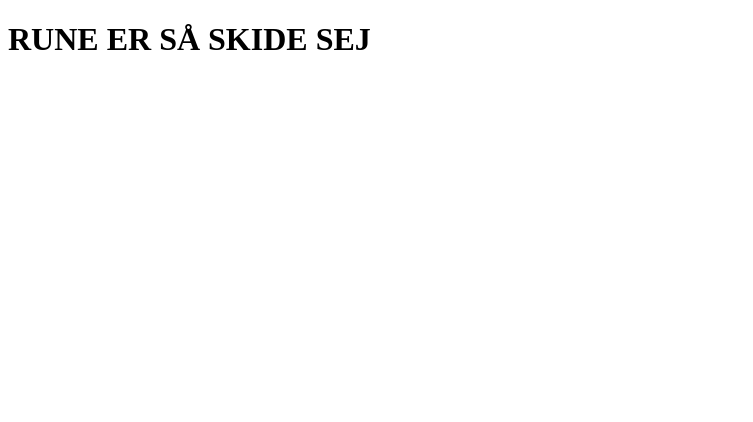
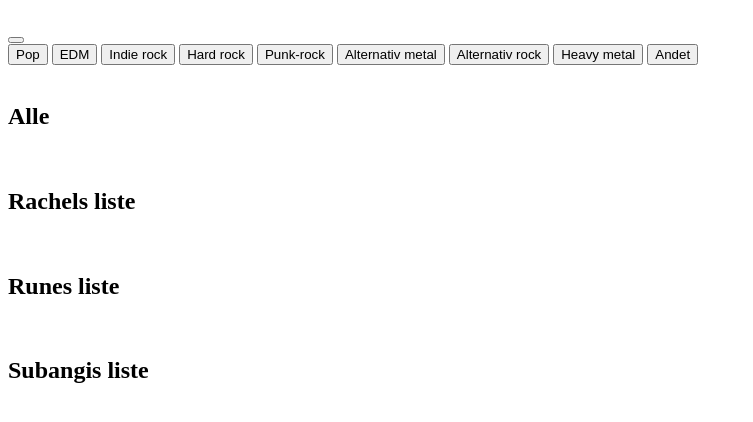
Before and after one commit to rachelhdvo0727/07-03-01-music-box, a plain HTML site: page index.html in a window 1280 px wide. Shown: the whole page, without its empty margins (0-753 px from the left). Drawn offline with Linux system fonts and the light colour scheme.

Commit message:
Html-filer - index og playlist

```diff
--- a/index.html
+++ b/index.html
@@ -5,12 +5,48 @@
     <meta charset="utf-8">
     <meta name="viewport" content="width=device-width, initial-scale=1.0">
     <title></title>
-    <link rel="stylesheet" href="style.css">
+    <style></style>
 </head>
 
 <body>
-    <h1>RUNE ER SÅ SKIDE SEJ </h1>
-    <script src=""></script>
+    <header>
+        <img id="logo" src="" alt="">
+    </header>
+    <section id="kat">
+        <nav>
+            <button id="filter"></button>
+            <div id="menu" class="hidden">
+                <button>Pop</button>
+                <button>EDM</button>
+                <button>Indie rock</button>
+                <button>Hard rock</button>
+                <button>Punk-rock</button>
+                <button>Alternativ metal</button>
+                <button>Alternativ rock</button>
+                <button>Heavy metal</button>
+                <button>Andet</button>
+            </div>
+        </nav>
+    </section>
+    <section id="fp">
+        <article class="fp_view">
+            <img>
+            <h2>Alle</h2>
+        </article>
+        <article class="fp_view">
+            <img>
+            <h2>Rachels liste</h2>
+        </article>
+        <article class="fp_view">
+            <img>
+            <h2>Runes liste</h2>
+        </article>
+        <article class="fp_view">
+            <img>
+            <h2>Subangis liste</h2>
+        </article>
+    </section>
+    <script></script>
 </body>
 
 </html>
```
Also changed, not shown: playlist.html (added, +29 -0 lines).
